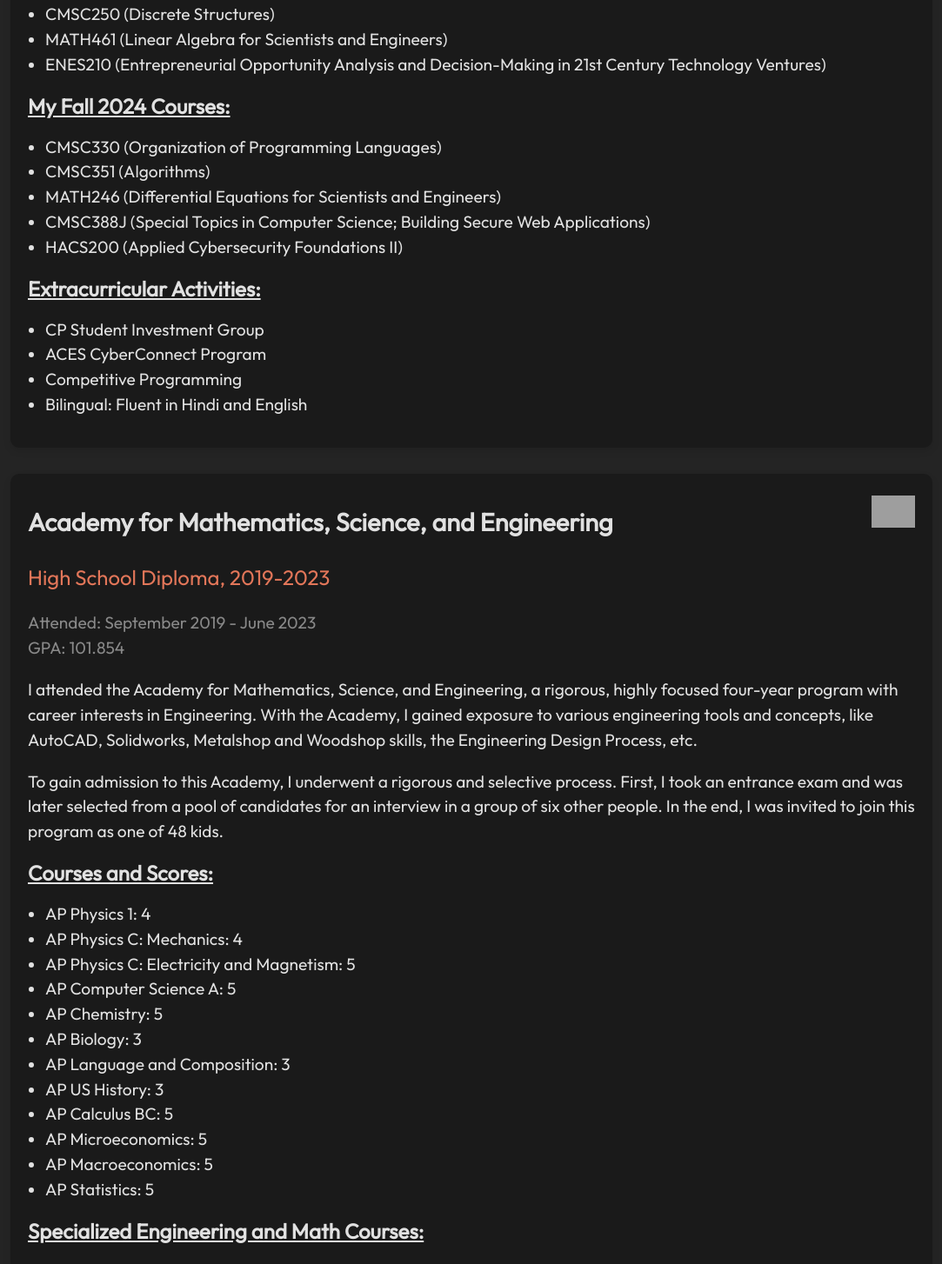
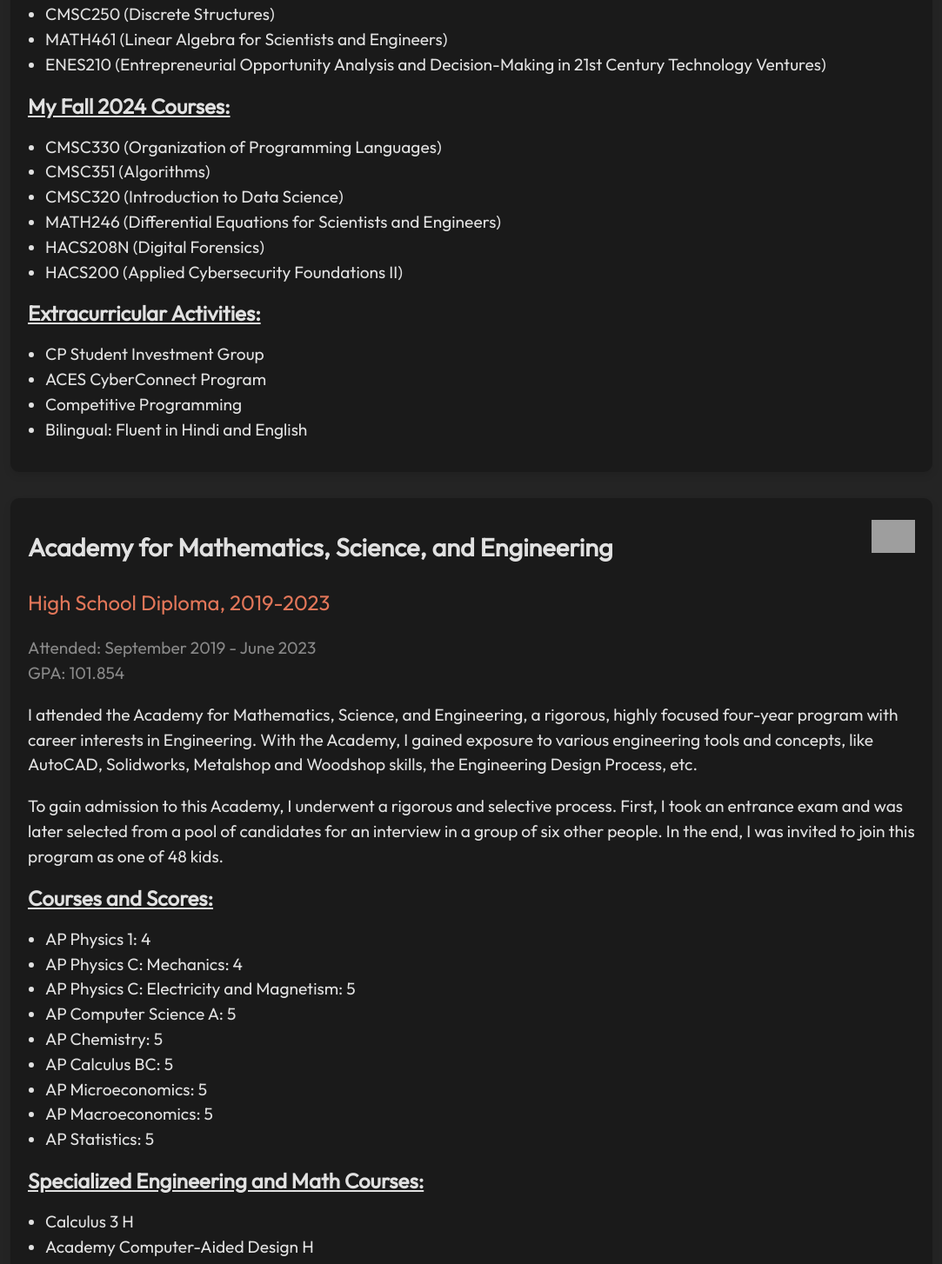
Before and after one commit to aluthra23/personal-website, a React (Vite) app: page /personal-website/education in a window 1280 px wide. Shown: the part 795-2249 px from the top of the page at 87% size, without its empty margins (98-1181 px from the left). Built offline with nearby package versions, Linux system fonts and the light colour scheme; grey boxes are pictures that could not be loaded.

Commit message:
updated dates for work and classes for school

```diff
--- a/src/components/education/my_schools/HighSchool.jsx
+++ b/src/components/education/my_schools/HighSchool.jsx
@@ -33,9 +33,9 @@ const HighSchool = () => {
         <li>AP Physics C: Electricity and Magnetism: 5</li>
         <li>AP Computer Science A: 5</li>
         <li>AP Chemistry: 5</li>
-        <li>AP Biology: 3</li>
-        <li>AP Language and Composition: 3</li>
-        <li>AP US History: 3</li>
+        {/* <li>AP Biology: 3</li> */}
+        {/* <li>AP Language and Composition: 3</li> */}
+        {/* <li>AP US History: 3</li> */}
         <li>AP Calculus BC: 5</li>
         <li>AP Microeconomics: 5</li>
         <li>AP Macroeconomics: 5</li>
--- a/src/components/education/my_schools/Umd.jsx
+++ b/src/components/education/my_schools/Umd.jsx
@@ -40,8 +40,9 @@ const Umd = () => {
       <ul className="project-features">
         <li>CMSC330 (Organization of Programming Languages)</li>
         <li>CMSC351 (Algorithms)</li>
+        <li>CMSC320 (Introduction to Data Science)</li>
         <li>MATH246 (Differential Equations for Scientists and Engineers)</li>
-        <li>CMSC388J (Special Topics in Computer Science; Building Secure Web Applications)</li>
+        <li>HACS208N (Digital Forensics)</li>
         <li>HACS200 (Applied Cybersecurity Foundations II)</li>
       </ul>
       <u><h4 className="features-title">Extracurricular Activities:</h4></u>
--- a/src/components/experience/work/TruVoice.jsx
+++ b/src/components/experience/work/TruVoice.jsx
@@ -15,7 +15,7 @@ const TruVoice = () => {
         className="education-second-logo"
       />
       <p className="education-subtitle">TruVoice.ai (End Client: TMP Direct)</p>
-      <p className="education-second-subtitle">Jul 2024 - Present</p>
+      <p className="education-second-subtitle">July 2024 - September 2024</p>
       <p className="education-second-subtitle">Remote</p>
 
       <p className="project-description">I am working under the mentorship of <a href="https://www.linkedin.com/in/vamsikrishna-kv/?originalSubdomain=in" target="_blank" rel="noopener noreferrer">Vamsi Krishna KV</a>. I created an interactive analytics dashboard for a customer support company, TMP Direct, to monitor and report on product usage and billing data. I utilized React JS to create dynamic, component-based UI elements for displaying key metrics such as Usage, Billing, and Credit Balances. I set up and configured MongoDB as the backend database, importing and structuring data from CSV files, and defining schemas for various data types (e.g., strings, integers, dates). I developed and integrated a RESTful API using Express.js to set up the login backend and dynamically ingest live data into the dashboard, ensuring that information is up-to-date.</p>
```
